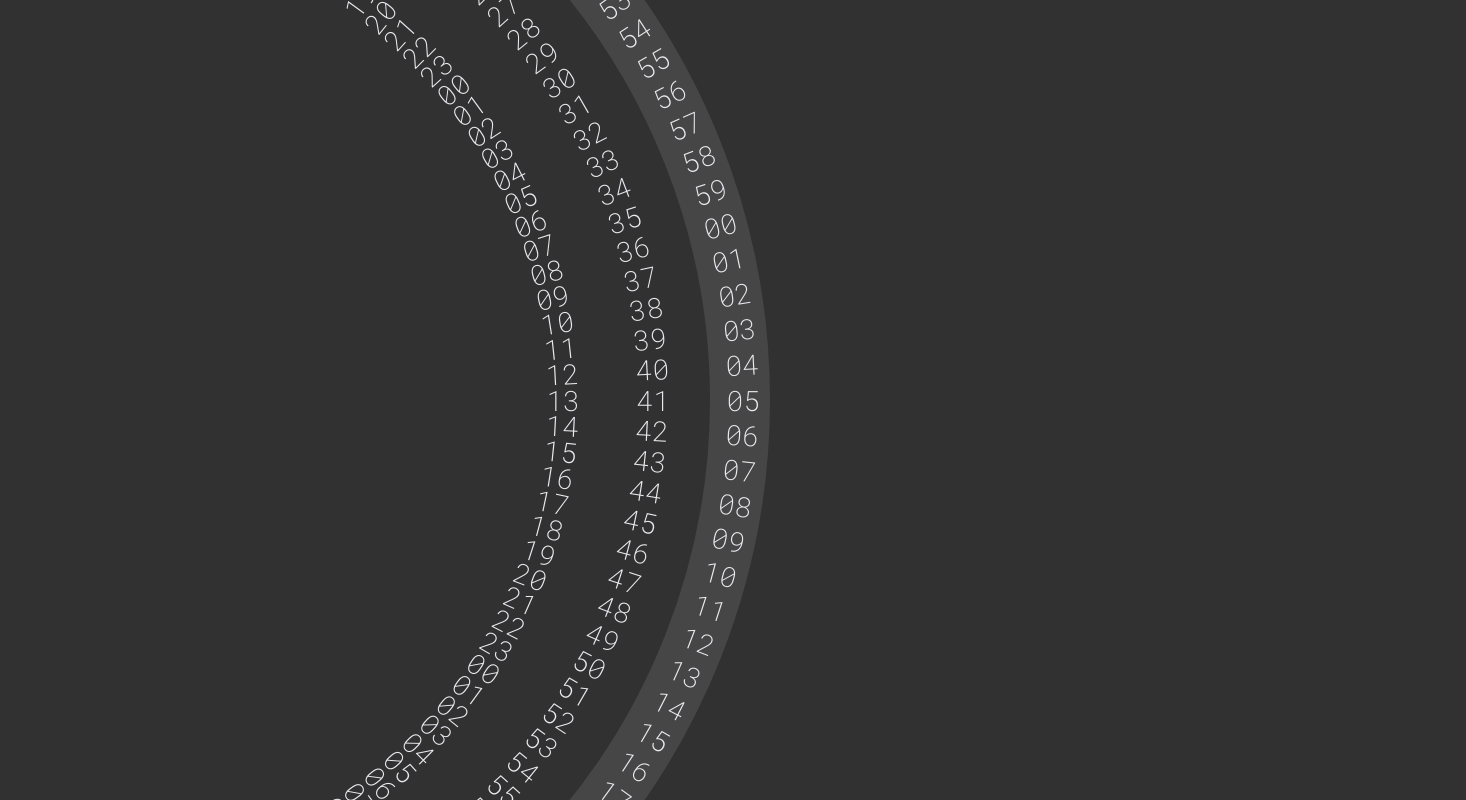
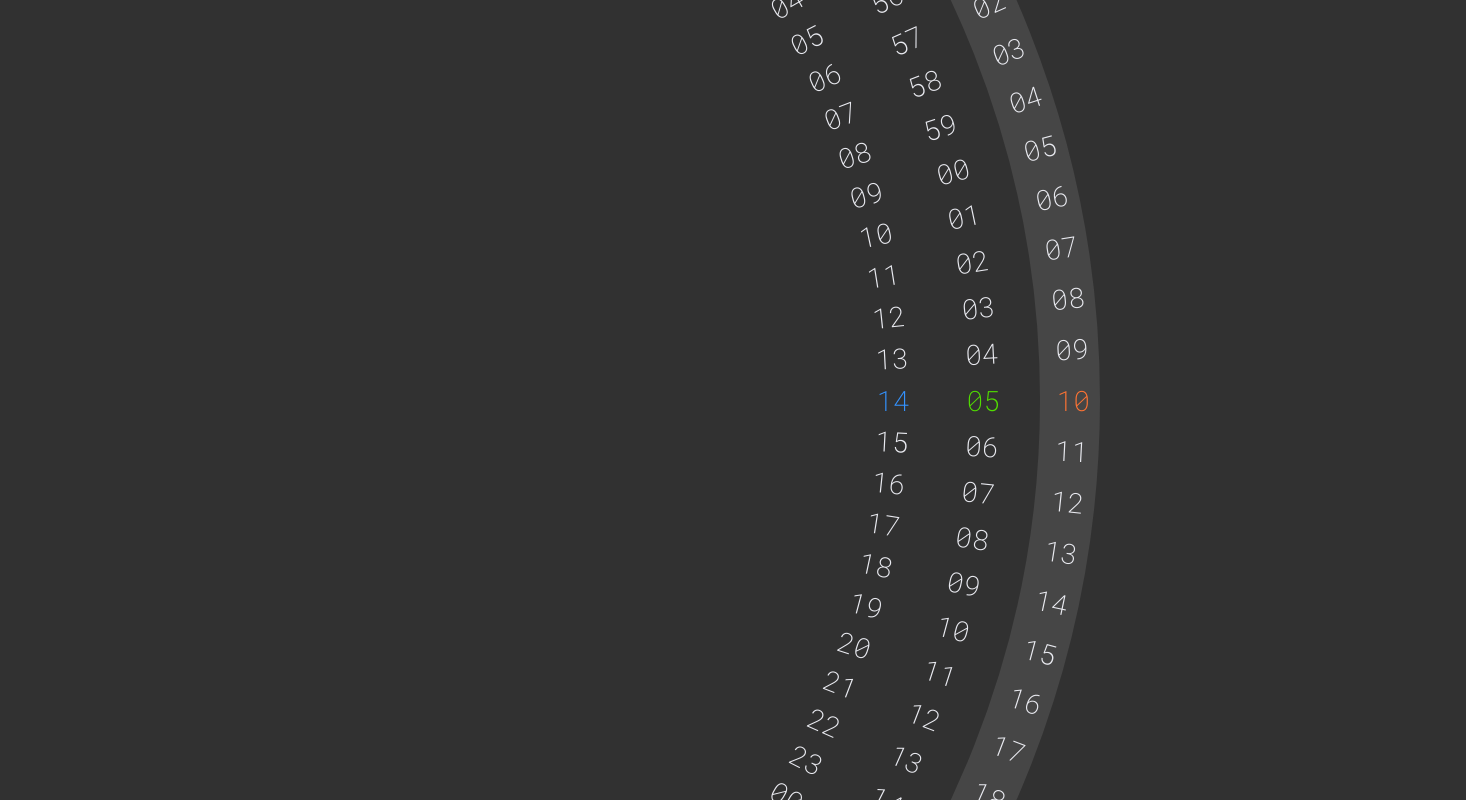
Before and after one commit to TheKoTech/round-calendar, a React (Create React App) app: page / in a window 1280 px wide. Shown: the top 800 px of the page, 1466 px wide, since content can reach past the window. Built offline with nearby package versions, Linux system fonts and the light colour scheme.

Commit message:
activating spans with an absolutely SEEMLESS transition

```diff
--- a/package.json
+++ b/package.json
@@ -6,6 +6,7 @@
     "@testing-library/jest-dom": "^5.16.5",
     "@testing-library/react": "^13.3.0",
     "@testing-library/user-event": "^13.5.0",
+    "memoize-one": "^6.0.0",
     "react": "^18.2.0",
     "react-dom": "^18.2.0",
     "react-scripts": "5.0.1",
--- a/src/components/Calendar.jsx
+++ b/src/components/Calendar.jsx
@@ -1,5 +1,7 @@
 import React, { Component } from 'react'
+import Dial from './Dial'
 import RingSpan from './RingSpan'
+import memoize from 'memoize-one'
 
 
 function pad(num, size) {
@@ -14,22 +16,51 @@ export default class Calendar extends Component {
 		super(props)
 		this.date = new Date()
 		this.degub_time = new Date()
-		this.transition = 'transform 0.3s ease'
+		this.transition = 'transform 0.25s ease'
 		this.state = {
 			secStyle: {
 				transition: this.transition,
 				transform: 'rotate(0deg)'
-				// transform: 'rotate(' + String(this.startDate.getSeconds() * (- 6)) + 'deg)'
 			},
 			minStyle: {
 				transition: this.transition,
 				transform: 'rotate(0deg)'
 			},
-			// secRotation: this.date,
-			secondsSpanList: [],
-			// minutesSpanList: [],
-			// hoursSpanList: []
+			hourStyle: {
+				transition: this.transition,
+				transform: 'rotate(0deg)'
+			},
+			secSpanList: [],
+			minSpanList: [],
+			hourSpanList: [],
+			secActivated: new Array(120).fill(false),
+			minActivated: new Array(120).fill(false),
+			hourActivated: new Array(120).fill(false)
 		}
+
+		this.secProps = []
+		this.minProps = []
+		this.hourProps = []
+
+		for (let i = 0; i < 120; i++) {
+			const prop = {
+				value: (i % 60),
+				rotation: i * 3,
+				activated: false
+			}
+			this.secProps.push(prop)
+			this.minProps.push(prop)
+		}
+
+		for (let i = 0; i < 120; i++) {
+			const prop = {
+				value: (i % 24),
+				rotation: i * 3,
+				activated: false
+			}
+			this.hourProps.push(prop)
+		}
+
 	}
 
 	/** вызывает callback каждый раз, когда происходит новая секунда.
@@ -46,40 +77,52 @@ export default class Calendar extends Component {
 		)
 	}
 
-
-	// todo: change timeMethod to time
-	/** Sets the state to time * (- angleMultiplyer).
-	 * @param state {string}
+	// todo: optimize by assigning all states at once, when changing more than one
+	/** Sets the state[Unit] to time * (- angleMultiplyer).
+	 * @param unit {string}
 	 * @param time {number}
 	 * @param transitionAngle {number | string}
 	*/
-	rotate(state, time, transitionAngle) {
+	rotate(unit, time, transitionAngle) {
 
-		if (time === 0 && this.state[state].transform !== 'rotate(0deg)') {
+		const activated = new Array(120).fill(false)
+
+		if (time === 0 && this.state[`${unit}Style`].transform !== 'rotate(0deg)') {
+
+			activated[transitionAngle / 3] = true
+			activated[0] = true
 
 			this.setState({
-				[state]: {
+				[`${unit}Style`]: {
 					transition: this.transition,
 					transform: 'rotate(-' + transitionAngle + 'deg)'
-				}
+				},
+				[`${unit}Activated`]: activated
+
 			},
 				() => setTimeout(() => {
+					console.log('clearing transition')
 					this.setState({
-						[state]: {
+						[`${unit}Style`]: {
 							transition: 'none',
 							transform: 'rotate(0deg)'
 						}
 					})
-				}, 900)
+				}, 500)
 			)
 
 		} else {
 
+			activated[time] = true
+
 			this.setState({
-				[state]: {
+				[`${unit}Style`]: {
 					transition: this.transition,
 					transform: 'rotate(' + String(time * (- 3)) + 'deg)'
-				}
+				},
+				[`${unit}Activated`]:
+					activated
+
 			})
 		}
 
@@ -87,45 +130,14 @@ export default class Calendar extends Component {
 
 	componentDidMount() {
 
-		const spanProps = []
-		const hourProps = []
-
-		for (let i = 0; i < 120; i++) {
-			const prop = {
-				value: (i % 60),
-				rotation: i* 3
-			}
-			spanProps.push(prop)
-		}
-
-		for (let i = 0; i < 120; i++) {
-			const prop = {
-				value: (i % 24),
-				rotation: i * 3
-			}
-			hourProps.push(prop)
-		}
-
-		this.setState({
-			secondsSpanList: spanProps.map((prop) =>
-				<RingSpan key={prop.rotation} text={pad(prop.value, 2)} rotation={prop.rotation} />
-			),
-			minutesSpanList: spanProps.map((prop) =>
-				<RingSpan key={prop.rotation} text={pad(prop.value, 2)} rotation={prop.rotation} />
-			),
-			hoursSpanList: hourProps.map((prop) =>
-				<RingSpan key={prop.rotation} text={pad(prop.value, 2)} rotation={prop.rotation} />
-			)
-		})
-
 		this.tick(() => {
 
 			this.date = new Date();
-			// this.date = new Date(this.date.getTime() + 672 * 60000 - 20 * 1000)
+			this.date = new Date(this.date.getTime() + 25 * 60000 - 55 * 1000)
 
-			this.rotate('secStyle', this.date.getSeconds(), 180)
-			this.rotate('minStyle', this.date.getMinutes(), 180)
-			this.rotate('hourStyle', this.date.getHours(), 72)
+			this.rotate('sec', this.date.getSeconds(), 180)
+			this.rotate('min', this.date.getMinutes(), 180)
+			this.rotate('hour', this.date.getHours(), 72)
 
 		})
 
@@ -133,36 +145,58 @@ export default class Calendar extends Component {
 
 	componentWillUnmount() {
 		clearTimeout(this.timeoutID)
-		// console.log('timeout cleared')
 	}
 
+	getSecSpanList = memoize((activated) =>
+		this.secProps.map((prop, i) =>
+			<RingSpan
+				key={prop.rotation}
+				text={pad(prop.value, 2)}
+				rotation={prop.rotation}
+				activated={activated[i]}
+			/>
+		)
+	)
+
+	getMinSpanList = memoize((activated) =>
+		this.minProps.map((prop, i) =>
+			<RingSpan
+				key={prop.rotation}
+				text={pad(prop.value, 2)}
+				rotation={prop.rotation}
+				activated={activated[i]}
+			/>
+		)
+	)
+
+	getHourSpanList = memoize((activated) =>
+		this.hourProps.map((prop, i) =>
+			<RingSpan
+				key={prop.rotation}
+				text={pad(prop.value, 2)}
+				rotation={prop.rotation}
+				activated={activated[i]}
+			/>
+		)
+	)
+
 	render() {
+
+		const secSpanList = this.getSecSpanList(this.state.secActivated)
+		const minSpanList = this.getMinSpanList(this.state.minActivated)
+		const hourSpanList = this.getHourSpanList(this.state.hourActivated)
+
 		return (
 			<div className="ring_timer">
-				<div className='dial dial_sec'>
-					<div
-						className='ring_seconds'
-						style={this.state.secStyle}
-					>
-						{this.state.secondsSpanList}
-					</div>
-				</div>
-				<div className="dial dial_min">
-					<div
-						className="ring_minutes"
-						style={this.state.minStyle}
-					>
-						{this.state.minutesSpanList}
-					</div>
-				</div>
-				<div className="dial dial_hour">
-					<div
-						className="ring_hours"
-						style={this.state.hourStyle}
-					>
-						{this.state.hoursSpanList}
-					</div>
-				</div>
+				<Dial className='dial_sec' style={this.state.secStyle}>
+					{secSpanList}
+				</Dial>
+				<Dial className='dial_min' style={this.state.minStyle}>
+					{minSpanList}
+				</Dial>
+				<Dial className='dial_hour' style={this.state.hourStyle}>
+					{hourSpanList}
+				</Dial>
 			</div>
 		)
 	}
--- /dev/null
+++ b/src/components/Dial.jsx
@@ -0,0 +1,17 @@
+import React from 'react'
+
+
+function Dial(props) {
+	return (
+		<div className={`dial ${props.className}`}>
+			<div
+				className='rotator'
+				style={props.style}
+			>
+				{props.children}
+			</div>
+		</div>
+	)
+}
+
+export default Dial
--- a/src/components/RingSpan.jsx
+++ b/src/components/RingSpan.jsx
@@ -4,9 +4,10 @@ function RingSpan(props) {
 	const style = {
 		transform: 'translate(0, -50%) rotate(' + props.rotation + 'deg)'
 	}
+	const className = props.activated ? ' activated' : ''
 	return (
-		<span className="ring_span" style={style}>
-			<span className="ring_text">{props.text}</span>
+		<span className='ring_span' style={style}>
+			<span className={'ring_text' + className}>{props.text}</span>
 		</span>
 	)
 }
--- a/src/css/style.css
+++ b/src/css/style.css
@@ -12,8 +12,8 @@ body {
   left: 0;
   top: 50%;
   transform: translate(-45%, -50%);
-  width: 1400px;
-  height: 1400px;
+  width: 2000px;
+  height: 2000px;
   font-size: 28px;
 }
 
@@ -28,9 +28,9 @@ body {
   content: "";
 }
 
-.ring_seconds,
-.ring_minutes,
-.ring_hours,
+.dial_sec .rotator,
+.dial_min .rotator,
+.dial_hour .rotator,
 .dial {
   position: absolute;
   top: 0;
@@ -44,6 +44,8 @@ body {
   left: 0px;
   bottom: 0px;
   right: 0px;
+  -webkit-transform: translateZ(0);
+  transform: translateZ(0);
 }
 
 .dial_min {
@@ -51,6 +53,8 @@ body {
   left: 90px;
   bottom: 90px;
   right: 90px;
+  -webkit-transform: translateZ(0);
+  transform: translateZ(0);
 }
 
 .dial_hour {
@@ -58,6 +62,8 @@ body {
   left: 180px;
   bottom: 180px;
   right: 180px;
+  -webkit-transform: translateZ(0);
+  transform: translateZ(0);
 }
 
 .ring_span {
@@ -72,4 +78,16 @@ body {
   position: relative;
   width: 100%;
   padding: 0 10px;
+}
+
+.dial_sec .activated {
+  color: rgb(255, 116, 52);
+}
+
+.dial_min .activated {
+  color: rgb(81, 221, 0);
+}
+
+.dial_hour .activated {
+  color: rgb(52, 147, 255);
 }/*# sourceMappingURL=style.css.map */
--- a/src/style.scss
+++ b/src/style.scss
@@ -1,4 +1,4 @@
-$ring_diameter: 1400px;
+$ring_diameter: 2000px;
 $sec_diameter: $ring_diameter;
 $min_diameter: $ring_diameter - 90;
 $hour_diameter: $ring_diameter - 180;
@@ -37,9 +37,7 @@ body {
 	content: "";
 }
 
-.ring_seconds,
-.ring_minutes,
-.ring_hours,
+:has(.dial_sec, .dial_min, .dial_hour) .rotator
 .dial {
 	position: absolute;
 	top: 0;
@@ -53,6 +51,8 @@ body {
 	left: $ring_diameter - $sec_diameter;
 	bottom: $ring_diameter - $sec_diameter;
 	right: $ring_diameter - $sec_diameter;
+	-webkit-transform: translateZ(0);
+	transform: translateZ(0);
 }
 
 .dial_min {
@@ -60,6 +60,8 @@ body {
 	left: $ring_diameter - $min_diameter;
 	bottom: $ring_diameter - $min_diameter;
 	right: $ring_diameter - $min_diameter;
+	-webkit-transform: translateZ(0);
+	transform: translateZ(0);
 }
 
 .dial_hour {
@@ -67,6 +69,8 @@ body {
 	left: $ring_diameter - $hour_diameter;
 	bottom: $ring_diameter - $hour_diameter;
 	right: $ring_diameter - $hour_diameter;
+	-webkit-transform: translateZ(0);
+	transform: translateZ(0);
 }
 
 .ring_span {
@@ -82,3 +86,15 @@ body {
 	width: 100%;
 	padding: 0 10px;
 }
+
+.dial_sec .activated {
+	color: rgb(255, 116, 52);
+}
+
+.dial_min .activated {
+	color: rgb(81, 221, 0);
+}
+
+.dial_hour .activated {
+	color: rgb(52, 147, 255);
+}
```
Also changed, not shown: src/components/RingTimer.jsx (deleted, +0 -35 lines), 2 other files (tests, documents, lock files or other folders).
